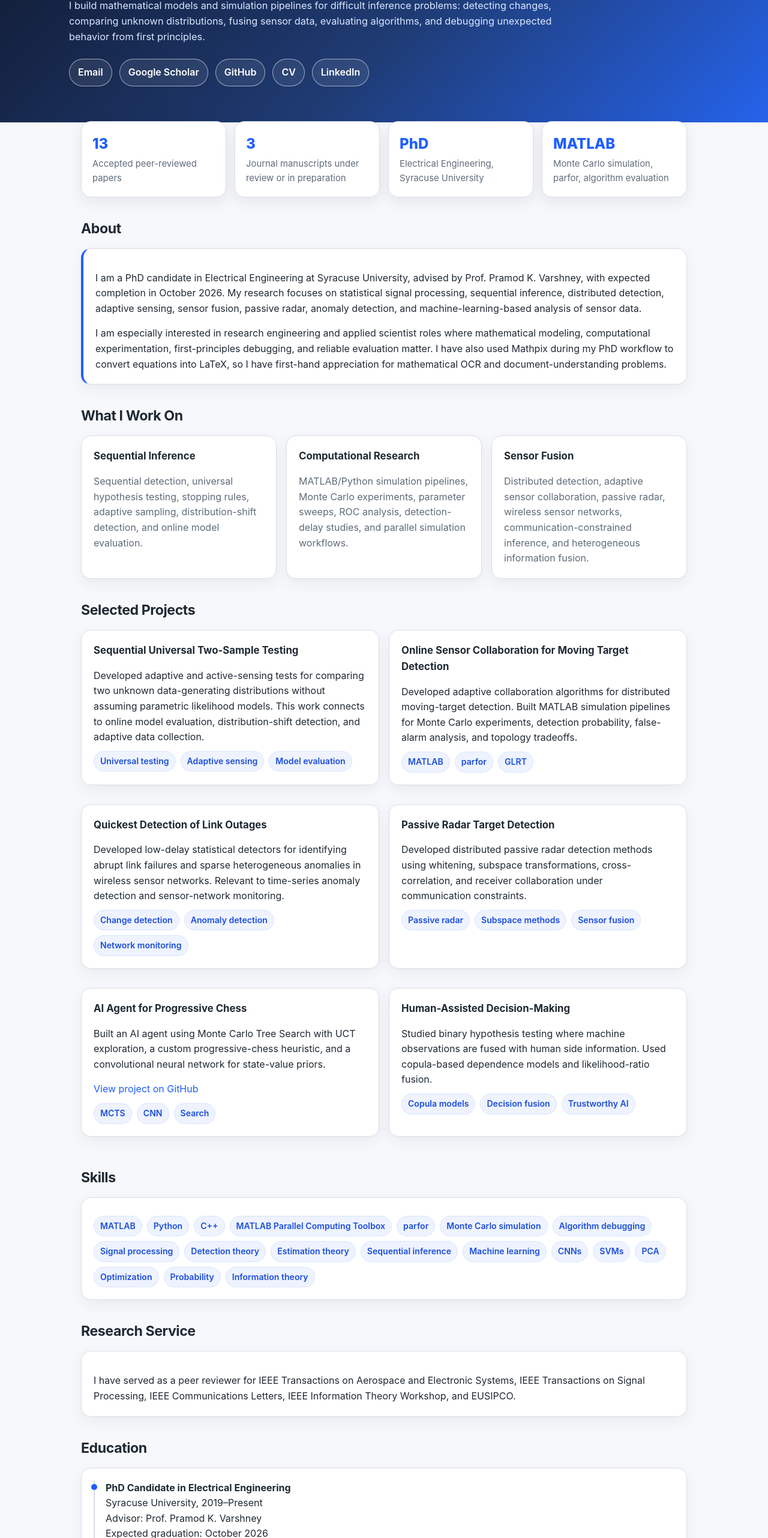
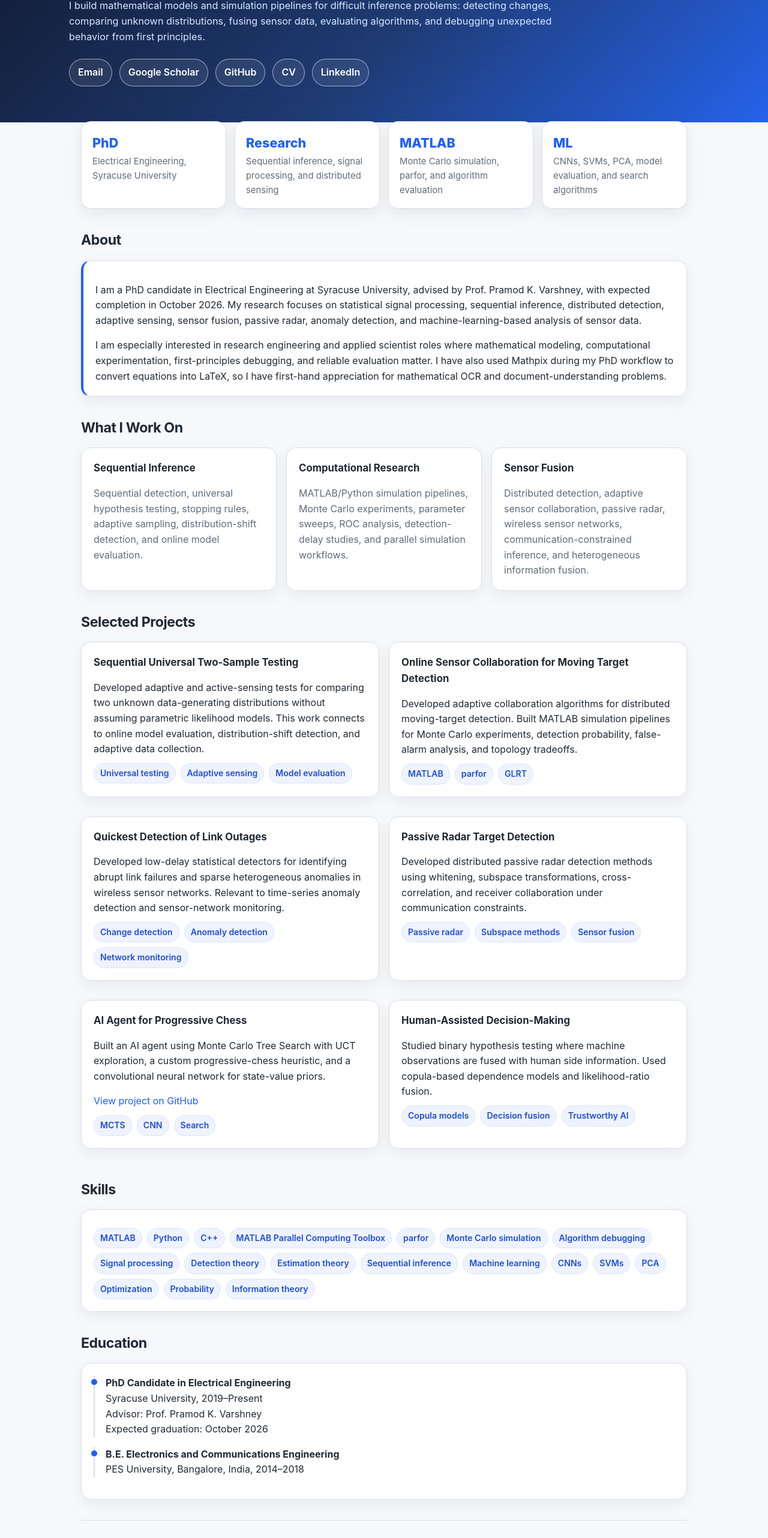
Before and after one commit to nandans16/nandansriranga.github.io, a plain HTML site: page index.html in a window 1280 px wide. Shown: the part 236-2800 px from the top of the page at 60% size. Drawn offline with Linux system fonts and the light colour scheme.

Commit message:
Update index.html

```diff
--- a/index.html
+++ b/index.html
@@ -188,7 +188,7 @@
     }
 
     .stat-number {
-      font-size: 1.5rem;
+      font-size: 1.35rem;
       font-weight: 800;
       color: var(--accent);
       margin-bottom: 3px;
@@ -275,23 +275,23 @@
 
     <section class="stat-row">
       <div class="stat">
-        <div class="stat-number">13</div>
-        <div class="stat-label">Accepted peer-reviewed papers</div>
-      </div>
-
-      <div class="stat">
-        <div class="stat-number">3</div>
-        <div class="stat-label">Journal manuscripts under review or in preparation</div>
-      </div>
-
-      <div class="stat">
         <div class="stat-number">PhD</div>
         <div class="stat-label">Electrical Engineering, Syracuse University</div>
       </div>
 
       <div class="stat">
+        <div class="stat-number">Research</div>
+        <div class="stat-label">Sequential inference, signal processing, and distributed sensing</div>
+      </div>
+
+      <div class="stat">
         <div class="stat-number">MATLAB</div>
-        <div class="stat-label">Monte Carlo simulation, parfor, algorithm evaluation</div>
+        <div class="stat-label">Monte Carlo simulation, parfor, and algorithm evaluation</div>
+      </div>
+
+      <div class="stat">
+        <div class="stat-number">ML</div>
+        <div class="stat-label">CNNs, SVMs, PCA, model evaluation, and search algorithms</div>
       </div>
     </section>
 
@@ -467,18 +467,6 @@
     </section>
 
     <section class="section">
-      <h2>Research Service</h2>
-
-      <div class="card">
-        <p>
-          I have served as a peer reviewer for IEEE Transactions on Aerospace and Electronic Systems,
-          IEEE Transactions on Signal Processing, IEEE Communications Letters, IEEE Information Theory
-          Workshop, and EUSIPCO.
-        </p>
-      </div>
-    </section>
-
-    <section class="section">
       <h2>Education</h2>
 
       <div class="card">
@@ -493,21 +481,6 @@
           <strong>B.E. Electronics and Communications Engineering</strong><br />
           PES University, Bangalore, India, 2014–2018
         </div>
-      </div>
-    </section>
-
-    <section class="section">
-      <h2>Beyond Research</h2>
-
-      <div class="card">
-        <p>
-          Outside my formal research area, I am an avid reader of history and linguistics,
-          especially comparative linguistics. I am not formally trained in linguistics, but I
-          enjoy studying language families, sound change, historical language development, and
-          how structure and meaning evolve across languages. That interest reflects the same
-          habit that drives my technical work: trying to understand complex systems by looking
-          for patterns, structure, evidence, and underlying mechanisms.
-        </p>
       </div>
     </section>
 
```
